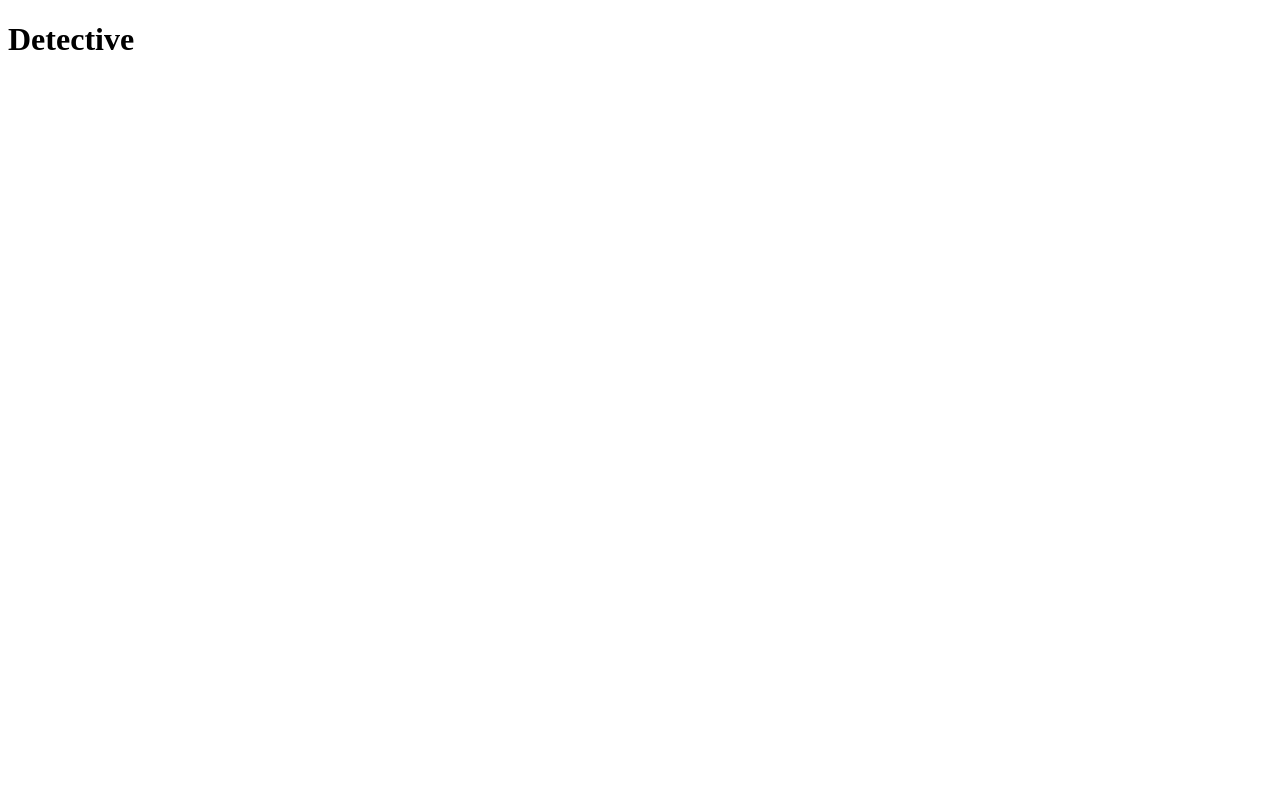
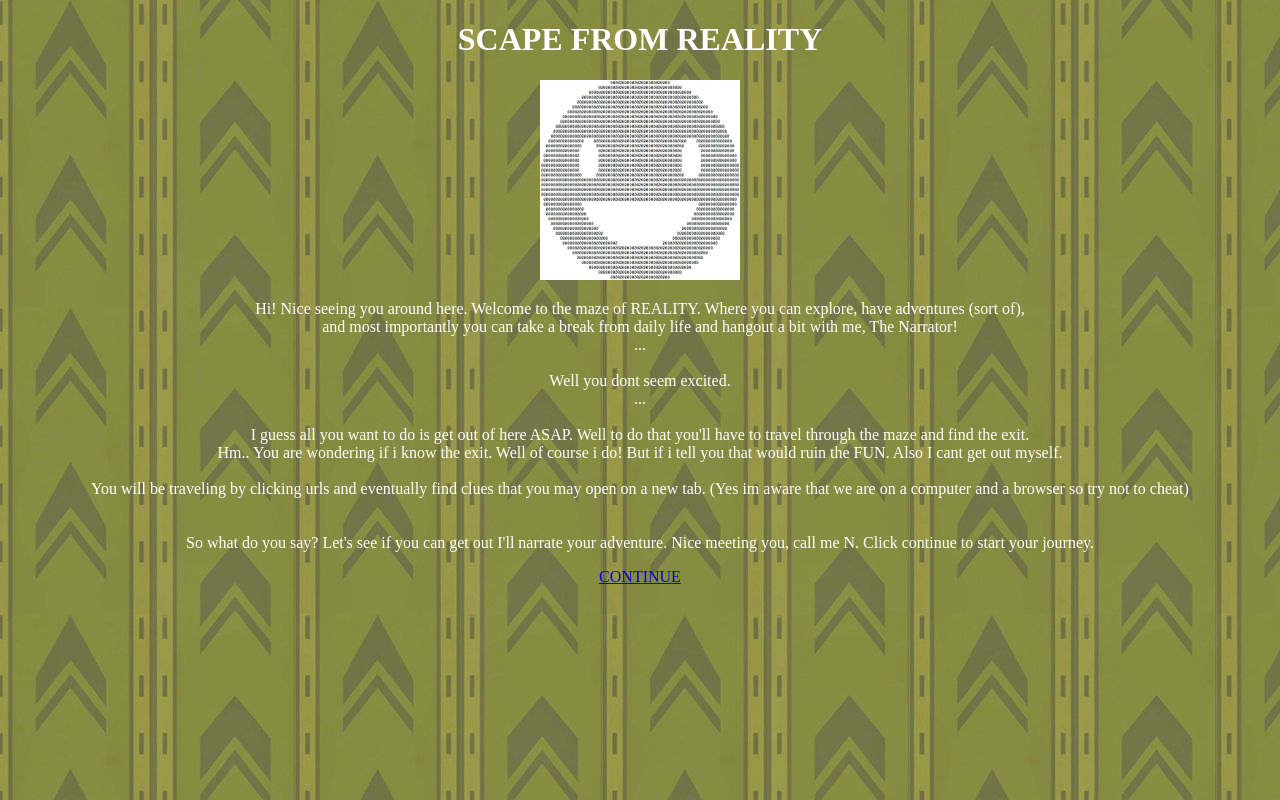
Before and after one commit to chuy-zip/LAB03_221007, a plain HTML site: page index.html in a window 1280 px wide. Drawn offline with Linux system fonts and the light colour scheme.

Commit message:
Added initial images and index content

```diff
--- a/index.html
+++ b/index.html
@@ -3,11 +3,35 @@
 <head>
     <meta charset="UTF-8">
     <meta name="viewport" content="width=device-width, initial-scale=1.0">
-    <title>Document</title>
-
-    <h1>Detective</h1>
+    <title>Welcome</title>
 </head>
-<body>
-
+<body background="images/back.jpg" text="white">
+    <center>
+        <h1>SCAPE FROM REALITY</h1>
+        <img src="images/N_Happy.png" alt="N happy face" width="200" height="200">
+        <!-- Conversation text from the Narrator. -->
+        <p>
+            Hi! Nice seeing you around here. Welcome to the maze of REALITY. Where you can explore, have adventures (sort of), <br>
+            and most importantly you can take a break from daily life and hangout a bit with me, The Narrator! <br>
+            ... <br>
+            <br>
+            Well you dont seem excited.
+            <br>
+            ... <br>
+            <br>
+            I guess all you want to do is get out of here ASAP. Well to do that you'll have to travel through the maze and find the exit.
+            <br>
+            Hm.. You are wondering if i know the exit. Well of course i do! But if i tell you that would ruin the FUN. Also I cant get out myself.
+            <br>
+            <br>
+            You will be traveling by clicking urls and eventually find clues that you may open on a new tab. (Yes im aware that we are on a computer and a browser so try not to cheat)
+            <br>
+            <br>
+            <br>
+            So what do you say? Let's see if you can get out I'll narrate your adventure. Nice meeting you, call me N. Click continue to start your journey.
+            <br>
+        </p>
+        <a href="rooms/lobby.html">CONTINUE</a>
+    </center>
 </body>
 </html>
```
Also changed, not shown: rooms/ending.html (added, +11 -0 lines), rooms/lobby.html (added, +18 -0 lines), images/N_Happy.png (added), images/N_sad.png (added), images/back.jpg (added), images/lobby.jpg (added).
